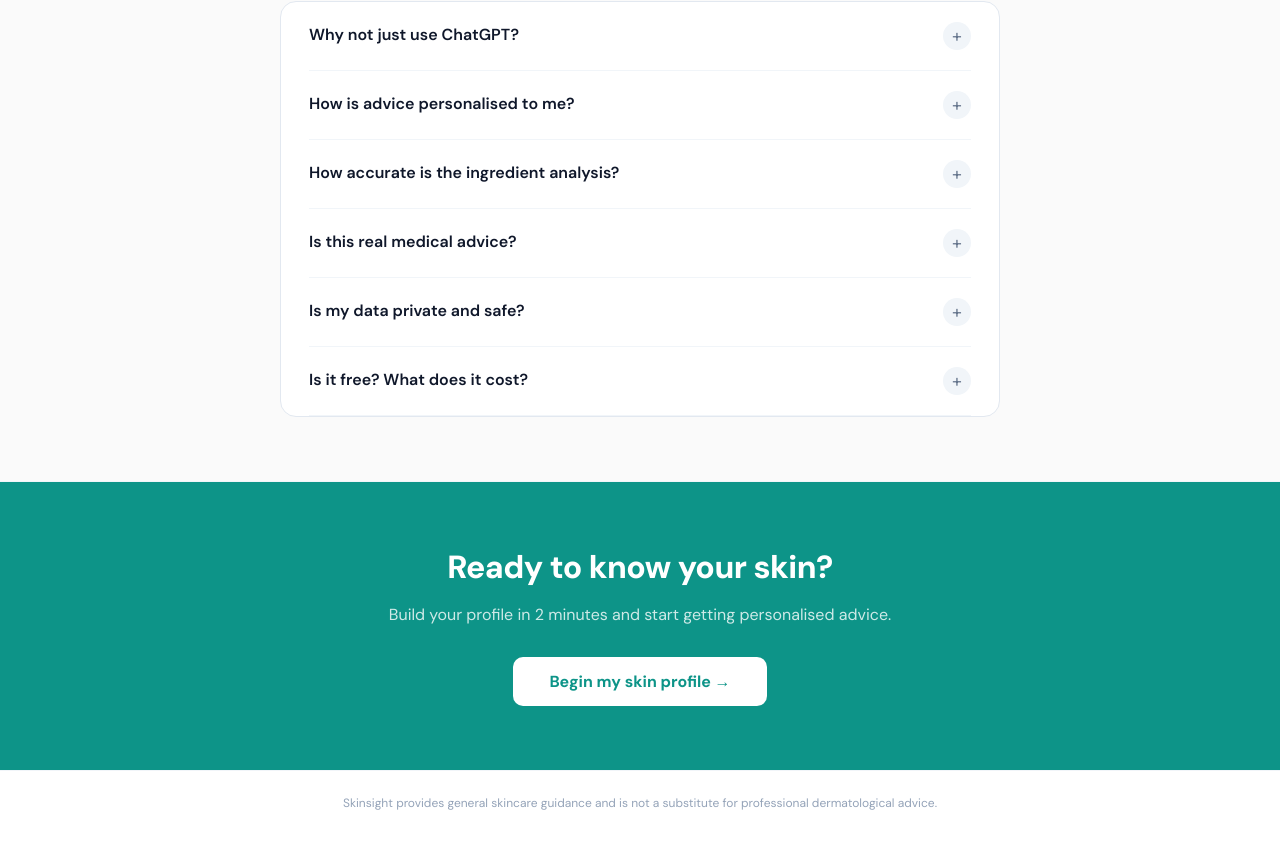
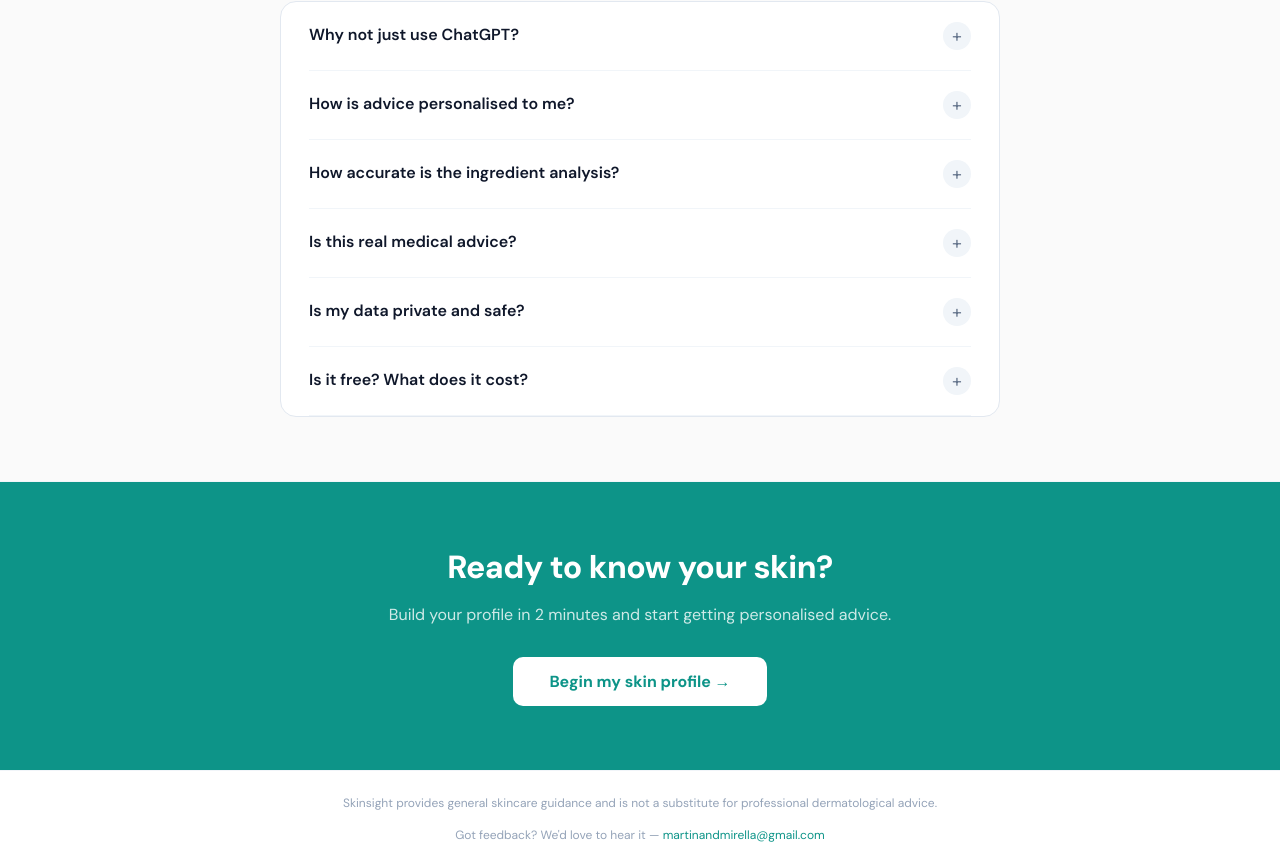
Before and after one commit to MKscalepoint/Skinsight, a Next.js app: page / in a window 1280 px wide. Shown: the part 2211-3078 px from the top of the page. Before the commit the page ends 3046 px from the top, so only its background shows below. Built offline with nearby package versions, Linux system fonts and the light colour scheme.

Commit message:
Update Landing.tsx

```diff
--- a/src/components/Landing.tsx
+++ b/src/components/Landing.tsx
@@ -417,8 +417,9 @@ export default function Landing({ onStart, hasProfile, onResume }: LandingProps)
         color: '#94a3b8',
         borderTop: '1px solid #f1f5f9',
       }}>
-        Skinsight provides general skincare guidance and is not a substitute for professional dermatological advice.
-      </div>
+Skinsight provides general skincare guidance and is not a substitute for professional dermatological advice.
+        <br /><br />
+        Got feedback? We'd love to hear it — <a href="mailto:hello@skinsight.app" style={{ color: TEAL, textDecoration: 'none' }}>martinandmirella@gmail.com</a>      </div>
     </div>
   );
 }
```
